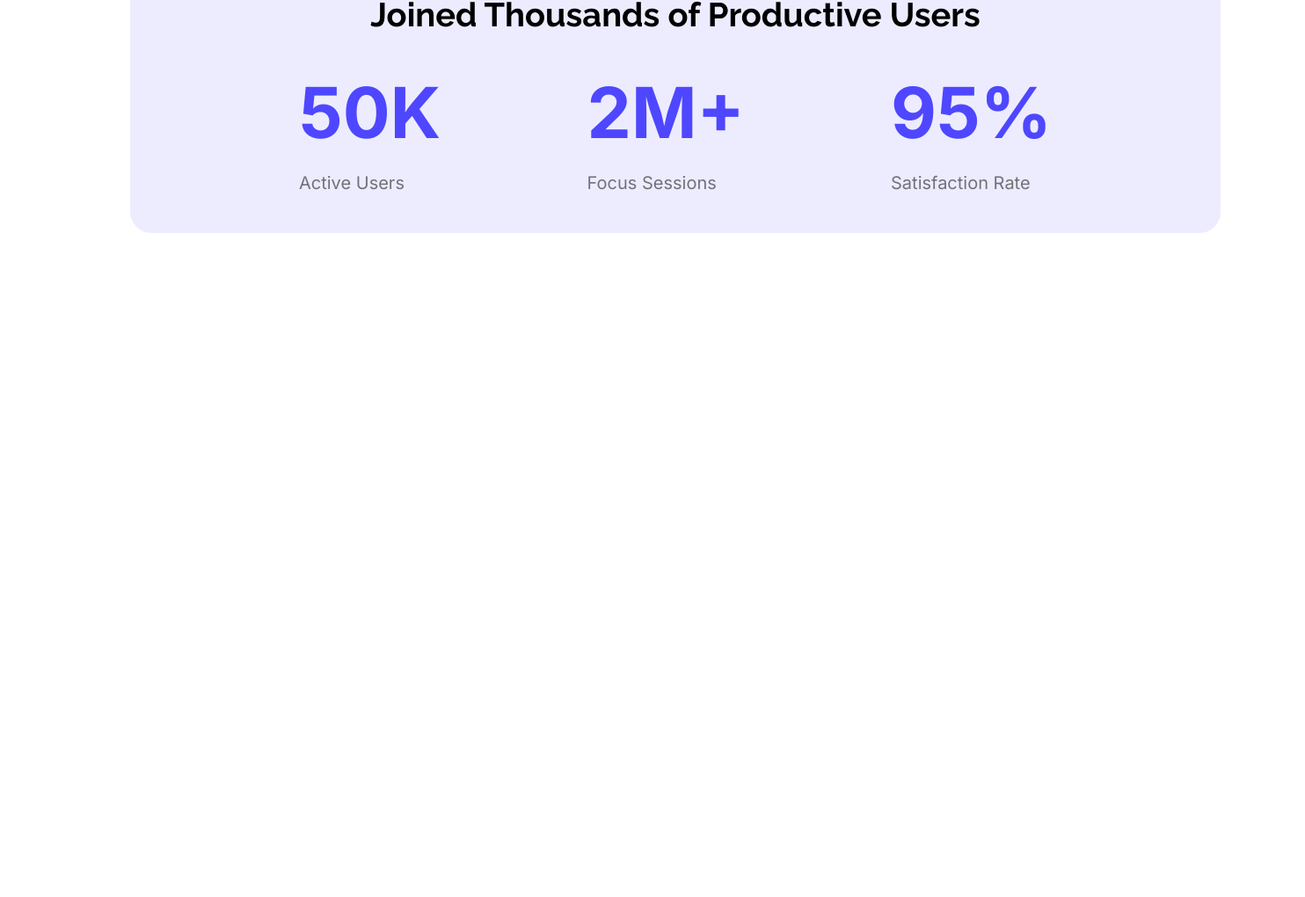
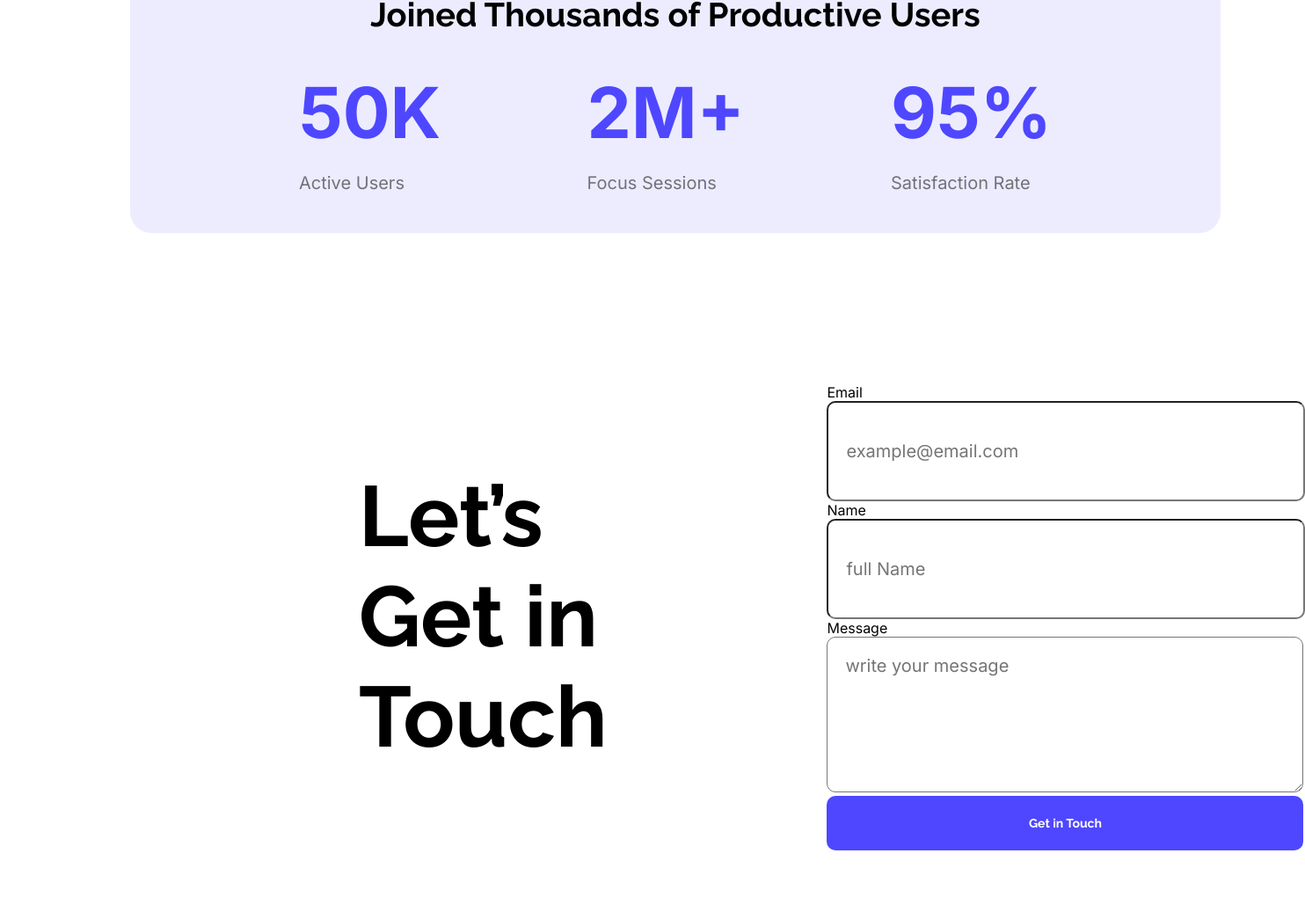
Before and after one commit to jiyad486/my-assignment-repo, a plain HTML site: page index.html in a window 1280 px wide. Shown: the part 1403-2423 px from the top of the page at 88% size, 1484 px wide, since content can reach past the window. Before the commit the page ends 1788 px from the top, so only its background shows below. Drawn offline with Linux system fonts and the light colour scheme.

Commit message:
added some styles

```diff
--- a/index.html
+++ b/index.html
@@ -56,6 +56,25 @@
                 </div>
             </div>
         </section>
+        <section class="flex">
+            <div>
+            <h2 class="touch raleway-font">Let’s Get in Touch</h2>
+            </div>
+            <div>
+                <form action>
+                    <label for="Email" class="inter-font">Email</label><br>
+                    <input class="inter-font width email" type="email" name="" id="" placeholder="example@email.com"><br>
+                    <label for="Name" class="inter-font">Name</label><br>
+                    <input class="inter-font width name" type="text" name="Name" id="" placeholder="full Name"><br>
+                    <label for="Message" class="inter-font">Message</label><br>
+                    <textarea class="inter-font width mes" name="Message" id="" cols="" rows="" placeholder="write your message"></textarea><br>
+                    <button class="get"><a href="" class="raleway-font raleway-color">Get in Touch</a></button>
+                    </button>
+                </form>
+            </div>
+
+
+        </section>
     </main>
 
     <footer>
--- a/styles/ui.css
+++ b/styles/ui.css
@@ -124,3 +124,46 @@ nav a{
   width: 1140px;
   height: 200px;
 }
+.flex{
+  display: flex;
+  align-items: center;
+  justify-content: space-between;
+  margin: 0px 150px 0px 150px;
+  width: 1140px;
+  height: 632px;
+}
+.touch{
+  font-size: 97px;
+  font-weight: 700;
+  /* width: 1140px; */
+  margin: 0px 250px;
+}
+form{
+  width: 497px;
+  /* text-align: justify; */
+}
+.width{
+  width: 500px;
+  gap: 10px;
+  padding: 20px;
+  border-radius: 10px;
+  font-size: 20px;
+  font-weight: 400;
+}
+.email{
+  height: 70px;
+}
+.name{
+  height: 70px;
+}
+.mes{
+  height: 135px;
+}
+.get{
+  width: 542px;
+  height: 62px;
+  text-decoration: none;
+  /* padding: 101px 19px; */
+  color: white;
+
+}
```
